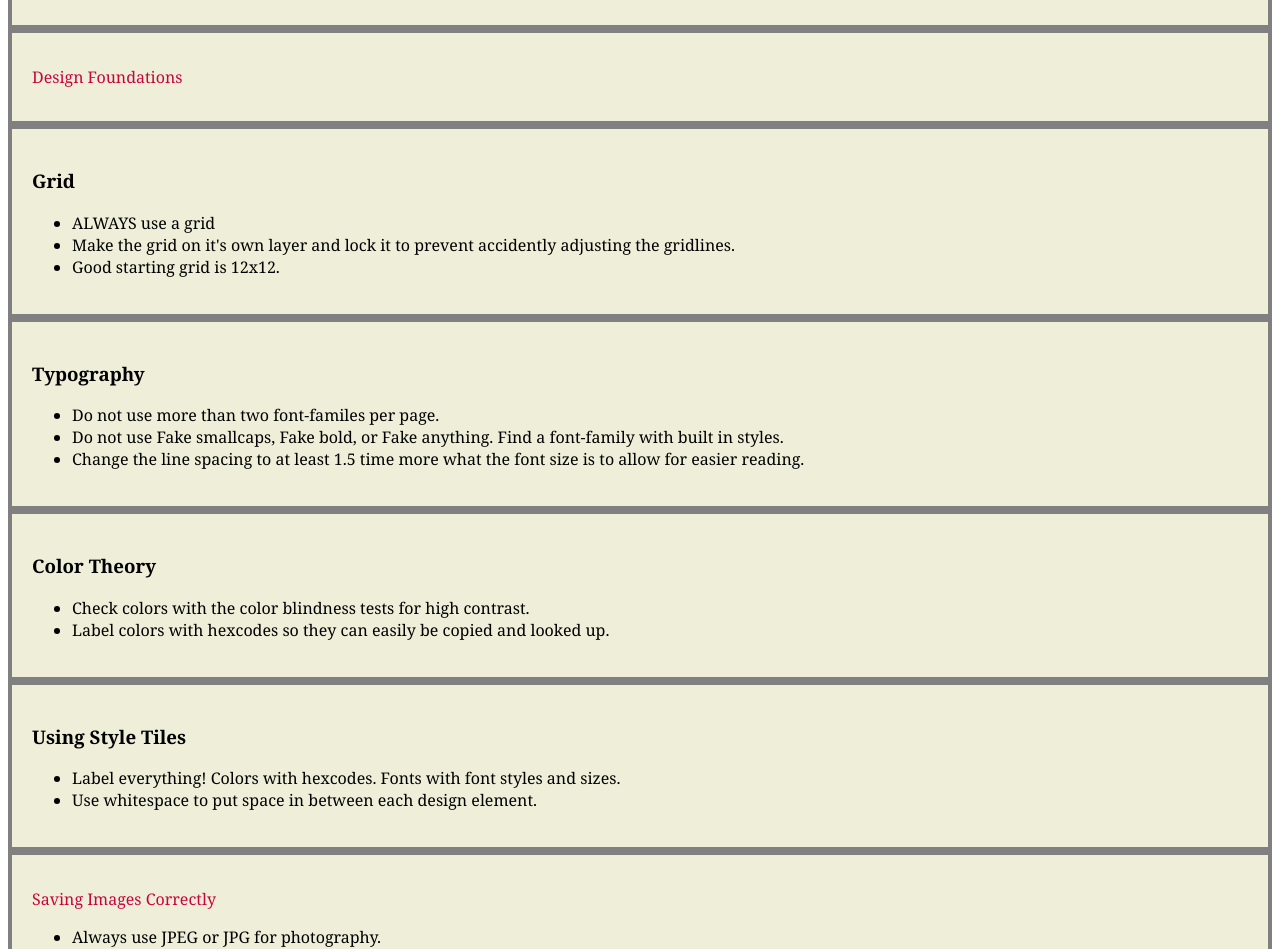
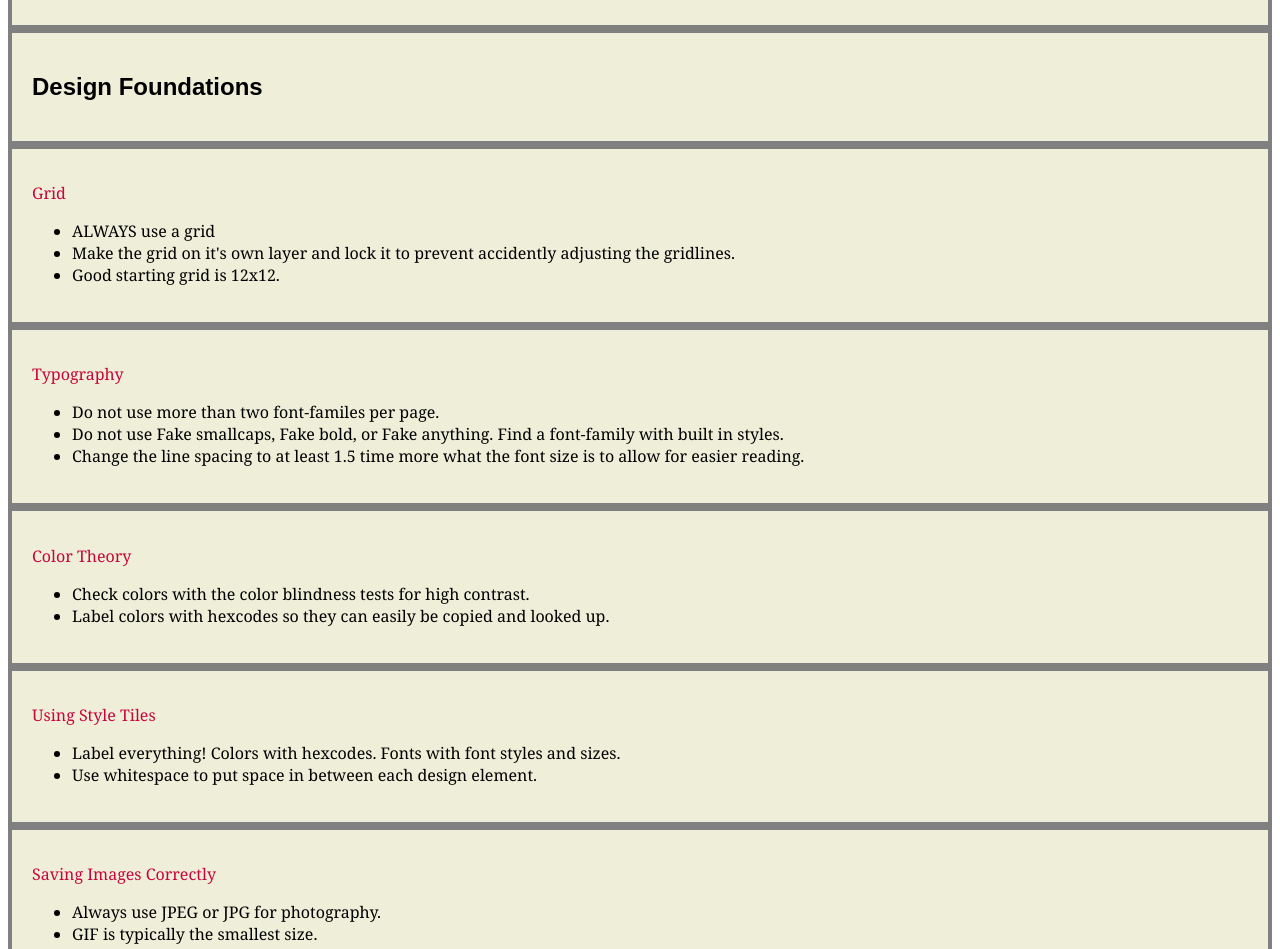
Before and after one commit to mckatie1110/Checklist, a plain HTML site: page index.html in a window 1280 px wide. Shown: the part 840-1789 px from the top of the page. Drawn offline with Linux system fonts and the light colour scheme.

Commit message:
Update index.html

```diff
--- a/index.html
+++ b/index.html
@@ -36,28 +36,28 @@
 			<li>Organize content in order of importance -heirarchy</li>
 		</ul>
 		</div></section>
-		<section><div><h2>Design Foundations</h2></div>
-			<section><div><h3>Grid</h3>
+		<section><div><h1>Design Foundations</h1></div>
+			<section><div><h2>Grid</h2>
 			<ul>
 				<li>ALWAYS use a grid</li>
 				<li>Make the grid on it's own layer and lock it to prevent accidently adjusting the gridlines.</li>
 				<li>Good starting grid is 12x12.</li>
 			</ul>
 			</div></section>
-			<section><div><h3>Typography</h3>
+			<section><div><h2>Typography</h2>
 			<ul>
 				<li>Do not use more than two font-familes per page.</li>
 				<li>Do not use Fake smallcaps, Fake bold, or Fake anything. Find a font-family with built in styles.</li>
 				<li>Change the line spacing to at least 1.5 time more what the font size is to allow for easier reading.</li>
 			</ul>
 			</div></section>
-			<section><div><h3>Color Theory</h3>
+			<section><div><h2>Color Theory</h2>
 			<ul>
 				<li>Check colors with the color blindness tests for high contrast.</li>
 				<li>Label colors with hexcodes so they can easily be copied and looked up.</li>
 			</ul>
 			</div></section>
-			<section><div><h3>Using Style Tiles</h3>
+			<section><div><h2>Using Style Tiles</h2>
 			<ul>
 				<li>Label everything! Colors with hexcodes. Fonts with font styles and sizes.</li>
 				<li>Use whitespace to put space in between each design element.</li>
```
